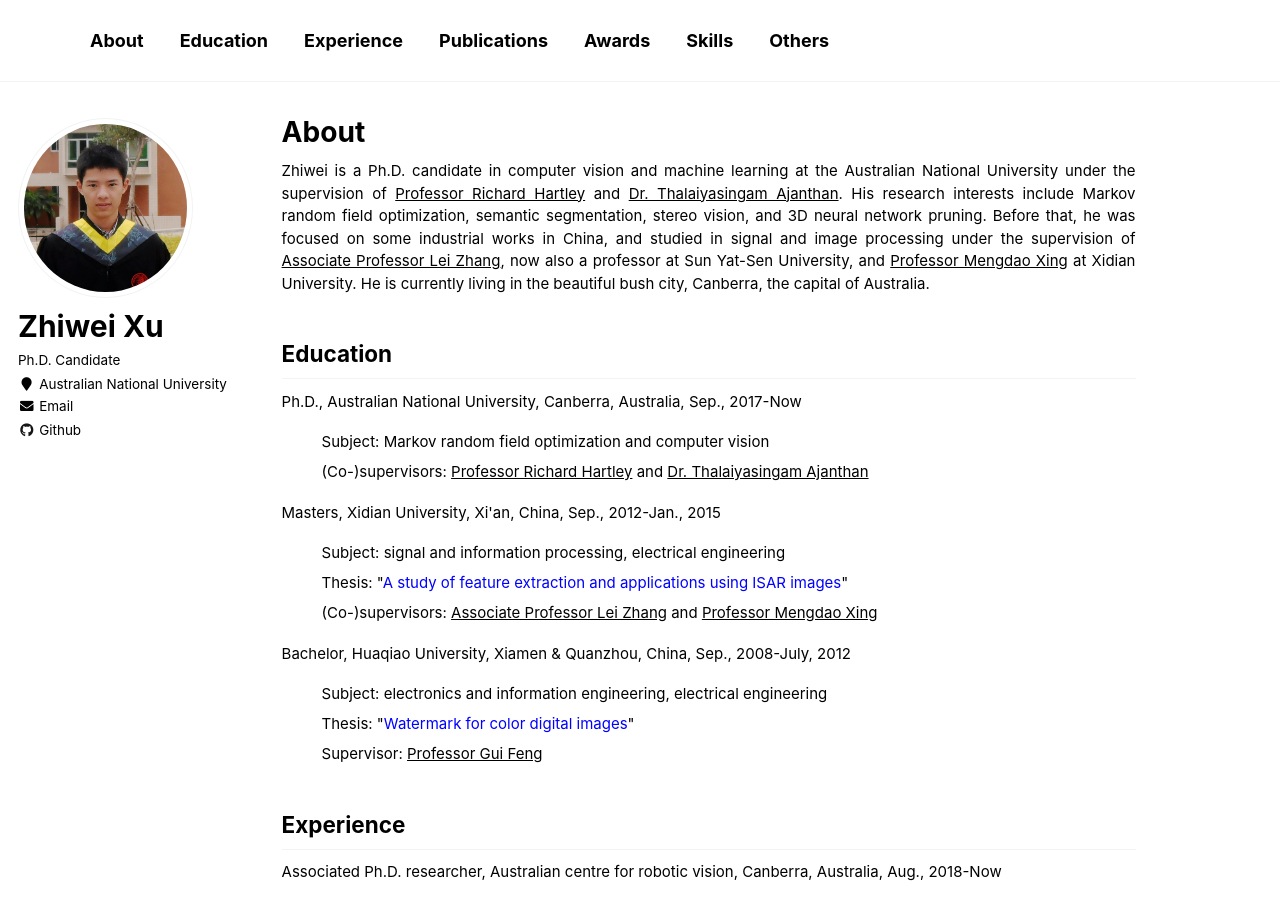
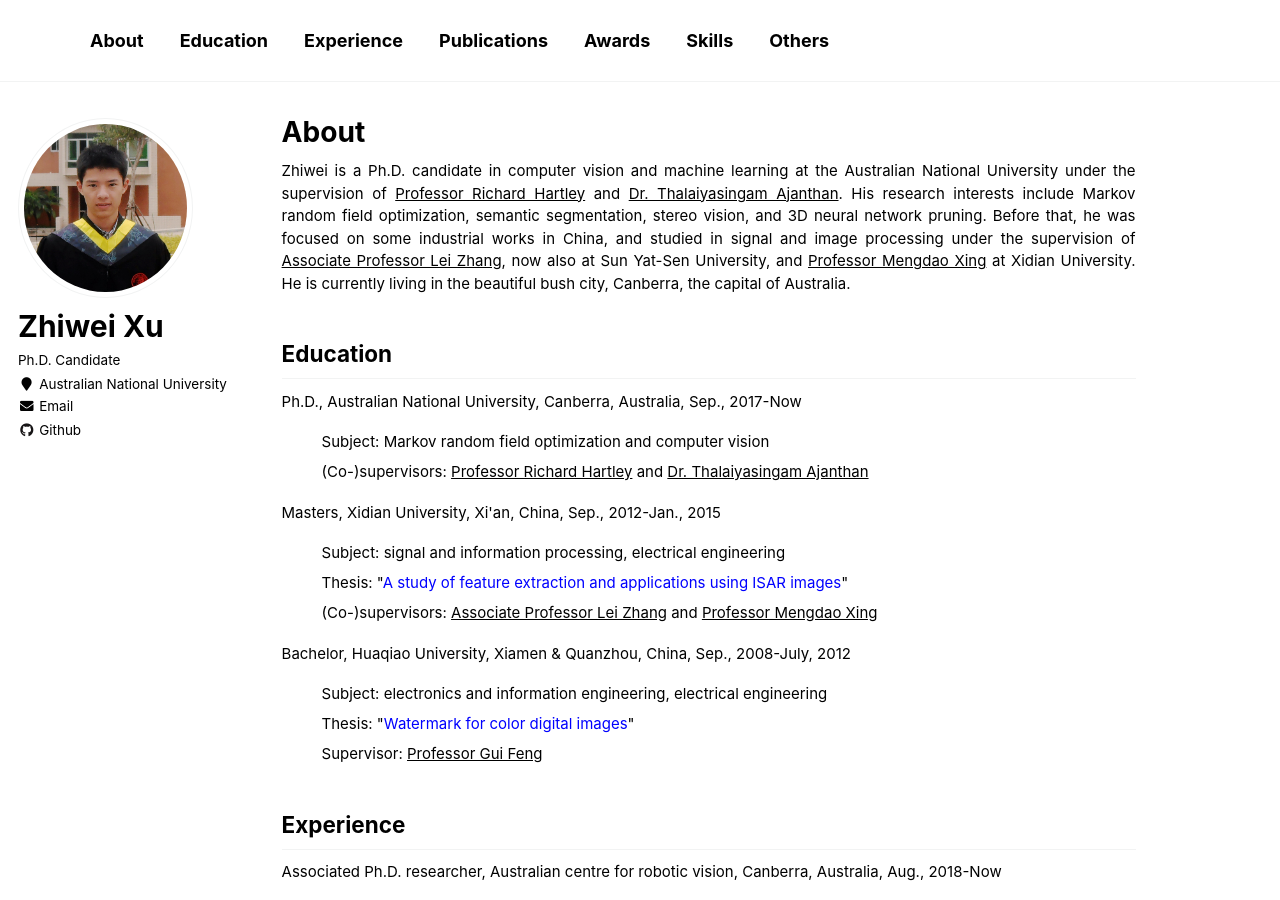
Before and after one commit to zwxu064/zwxu064.github.io, a Jekyll site: the page built from _pages/about.html, in a window 1280 px wide and 900 px high. Built offline with Jekyll 4.4.1, drawn with Linux system fonts in a browser that asks for light colours.

Commit message:
Update about.html

```diff
--- a/_pages/about.html
+++ b/_pages/about.html
@@ -10,7 +10,7 @@ redirect_from:
 
 <p> Zhiwei is a Ph.D. candidate in computer vision and machine learning at the Australian National University under the supervision of <a style="color: inherit; text-decoration: underline;" href="http://users.cecs.anu.edu.au/~hartley/" target="_blank">Professor Richard Hartley</a> and <a style="color: inherit; text-decoration: underline;" href="https://tajanthan.github.io/" target="_blank">Dr. Thalaiyasingam Ajanthan</a>.
   His research interests include Markov random field optimization, semantic segmentation, stereo vision, and 3D neural network pruning.
-  Before that, he was focused on some industrial works in China, and studied in signal and image processing under the supervision of <a style="color: inherit; text-decoration: underline;" href="https://web.xidian.edu.cn/zhanglei/" target="_blank">Associate Professor Lei Zhang</a>, now also a professor at Sun Yat-Sen University, and  <a style="color: inherit; text-decoration: underline;" href="https://web.xidian.edu.cn/mdxing/" target="_blank">Professor Mengdao Xing</a> at Xidian University.
+  Before that, he was focused on some industrial works in China, and studied in signal and image processing under the supervision of <a style="color: inherit; text-decoration: underline;" href="https://web.xidian.edu.cn/zhanglei/" target="_blank">Associate Professor Lei Zhang</a>, now also at Sun Yat-Sen University, and  <a style="color: inherit; text-decoration: underline;" href="https://web.xidian.edu.cn/mdxing/" target="_blank">Professor Mengdao Xing</a> at Xidian University.
   He is currently living in the beautiful bush city, Canberra, the capital of Australia.</p>
 
 <h2 id="education">Education</h2>
```
